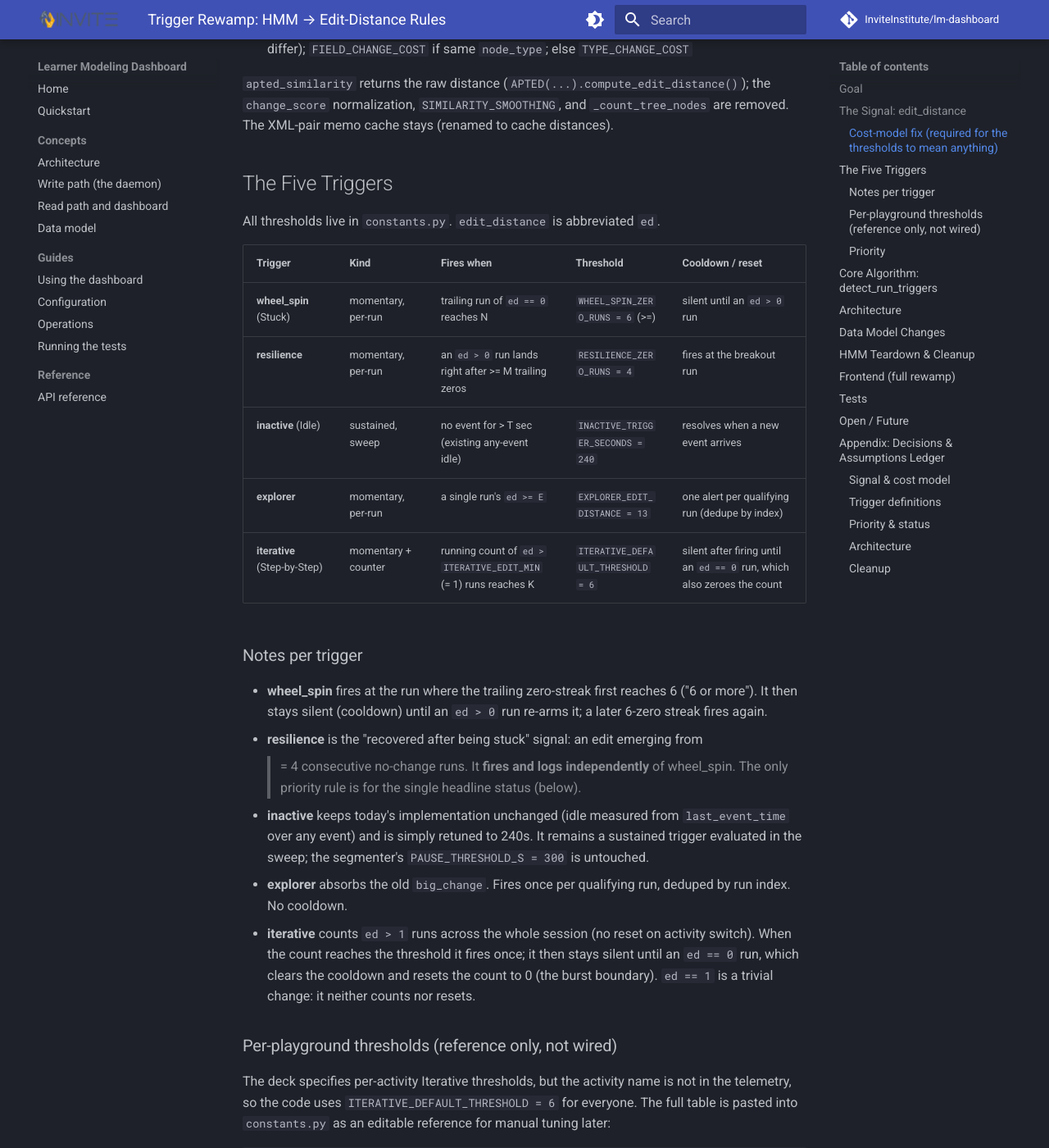
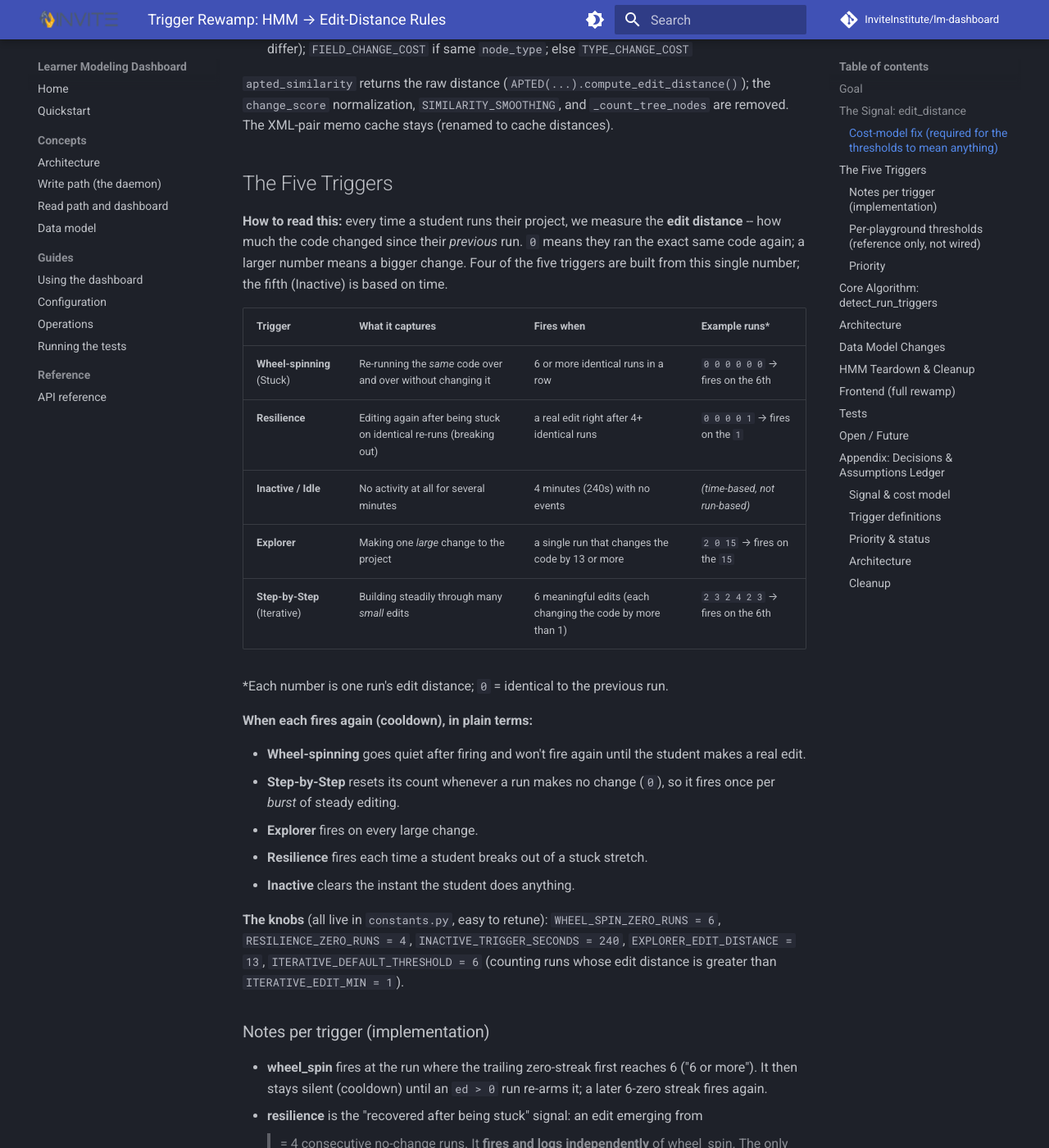
Before and after one commit to InviteInstitute/lm-dashboard, an MkDocs documentation site: the page built from docs/superpowers/specs/2026-06-26-trigger-rewamp-design.md, in a window 1280 px wide and 1400 px high, scrolled down 1231 px. Shown: the whole window at 82% size. Built offline with MkDocs 1.6.1 and Material for MkDocs 9.7.7, drawn with Linux system fonts in a browser that asks for light colours; comment, search, counter and statistics services are not loaded.

Commit message:
Make 5-trigger table researcher-friendly; add researcher checklist

```diff
--- a/docs/superpowers/specs/2026-06-26-trigger-rewamp-design.md
+++ b/docs/superpowers/specs/2026-06-26-trigger-rewamp-design.md
@@ -55,17 +55,36 @@ are removed. The XML-pair memo cache stays (renamed to cache distances).
 
 ## The Five Triggers
 
-All thresholds live in `constants.py`. `edit_distance` is abbreviated `ed`.
+**How to read this:** every time a student runs their project, we measure the
+**edit distance** -- how much the code changed since their *previous* run. `0` means
+they ran the exact same code again; a larger number means a bigger change. Four of
+the five triggers are built from this single number; the fifth (Inactive) is based
+on time.
 
-| Trigger | Kind | Fires when | Threshold | Cooldown / reset |
-|---|---|---|---|---|
-| **wheel_spin** (Stuck) | momentary, per-run | trailing run of `ed == 0` reaches N | `WHEEL_SPIN_ZERO_RUNS = 6` (>=) | silent until an `ed > 0` run |
-| **resilience** | momentary, per-run | an `ed > 0` run lands right after >= M trailing zeros | `RESILIENCE_ZERO_RUNS = 4` | fires at the breakout run |
-| **inactive** (Idle) | sustained, sweep | no event for > T sec (existing any-event idle) | `INACTIVE_TRIGGER_SECONDS = 240` | resolves when a new event arrives |
-| **explorer** | momentary, per-run | a single run's `ed >= E` | `EXPLORER_EDIT_DISTANCE = 13` | one alert per qualifying run (dedupe by index) |
-| **iterative** (Step-by-Step) | momentary + counter | running count of `ed > ITERATIVE_EDIT_MIN` (= 1) runs reaches K | `ITERATIVE_DEFAULT_THRESHOLD = 6` | silent after firing until an `ed == 0` run, which also zeroes the count |
+| Trigger | What it captures | Fires when | Example runs\* |
+|---|---|---|---|
+| **Wheel-spinning** (Stuck) | Re-running the *same* code over and over without changing it | 6 or more identical runs in a row | `0 0 0 0 0 0` → fires on the 6th |
+| **Resilience** | Editing again after being stuck on identical re-runs (breaking out) | a real edit right after 4+ identical runs | `0 0 0 0 1` → fires on the `1` |
+| **Inactive / Idle** | No activity at all for several minutes | 4 minutes (240s) with no events | *(time-based, not run-based)* |
+| **Explorer** | Making one *large* change to the project | a single run that changes the code by 13 or more | `2 0 15` → fires on the `15` |
+| **Step-by-Step** (Iterative) | Building steadily through many *small* edits | 6 meaningful edits (each changing the code by more than 1) | `2 3 2 4 2 3` → fires on the 6th |
 
-### Notes per trigger
+\*Each number is one run's edit distance; `0` = identical to the previous run.
+
+**When each fires again (cooldown), in plain terms:**
+
+- **Wheel-spinning** goes quiet after firing and won't fire again until the student makes a real edit.
+- **Step-by-Step** resets its count whenever a run makes no change (`0`), so it fires once per *burst* of steady editing.
+- **Explorer** fires on every large change.
+- **Resilience** fires each time a student breaks out of a stuck stretch.
+- **Inactive** clears the instant the student does anything.
+
+**The knobs** (all live in `constants.py`, easy to retune): `WHEEL_SPIN_ZERO_RUNS = 6`,
+`RESILIENCE_ZERO_RUNS = 4`, `INACTIVE_TRIGGER_SECONDS = 240`,
+`EXPLORER_EDIT_DISTANCE = 13`, `ITERATIVE_DEFAULT_THRESHOLD = 6` (counting runs whose
+edit distance is greater than `ITERATIVE_EDIT_MIN = 1`).
+
+### Notes per trigger (implementation)
 
 - **wheel_spin** fires at the run where the trailing zero-streak first reaches 6
   ("6 or more"). It then stays silent (cooldown) until an `ed > 0` run re-arms it;
```
